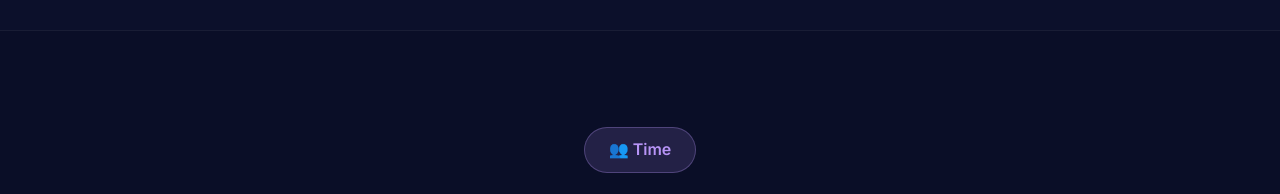
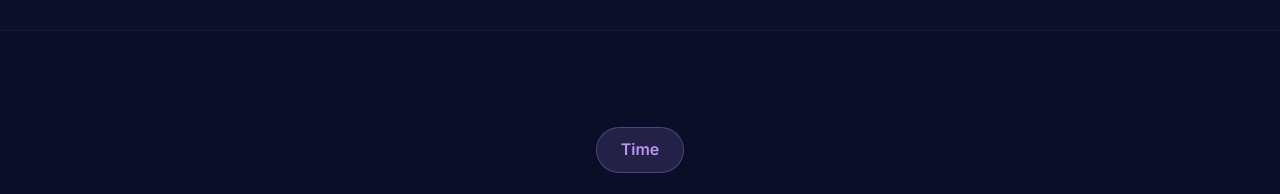
Before and after one commit to JonathanRbo/casa-inteligente, a plain HTML site: page index.html in a window 1280 px wide. Shown: the part 6760-6954 px from the top of the page. Drawn offline with Linux system fonts and the light colour scheme.

Commit message:
Update index.html

```diff
--- a/index.html
+++ b/index.html
@@ -352,7 +352,7 @@
         <section class="section" id="equipe">
             <div class="container">
                 <div class="section-header">
-                    <span class="section-label">👥 Time</span>
+                    <span class="section-label">Time</span>
                     <h2 class="section-title">Nossa Equipe</h2>
                     <p class="section-description">Conheça os criadores do projeto Casa Inteligente</p>
                 </div>
```
